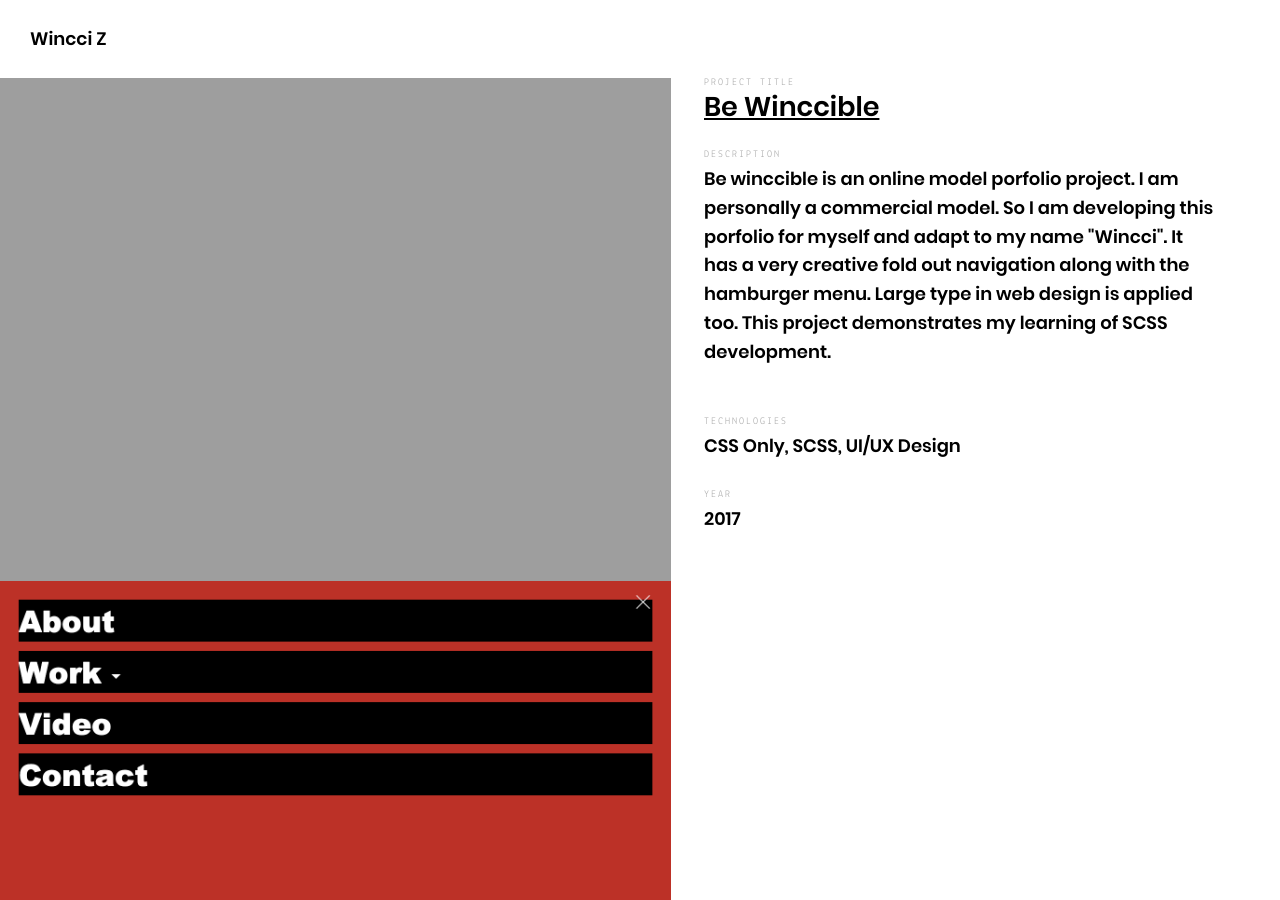
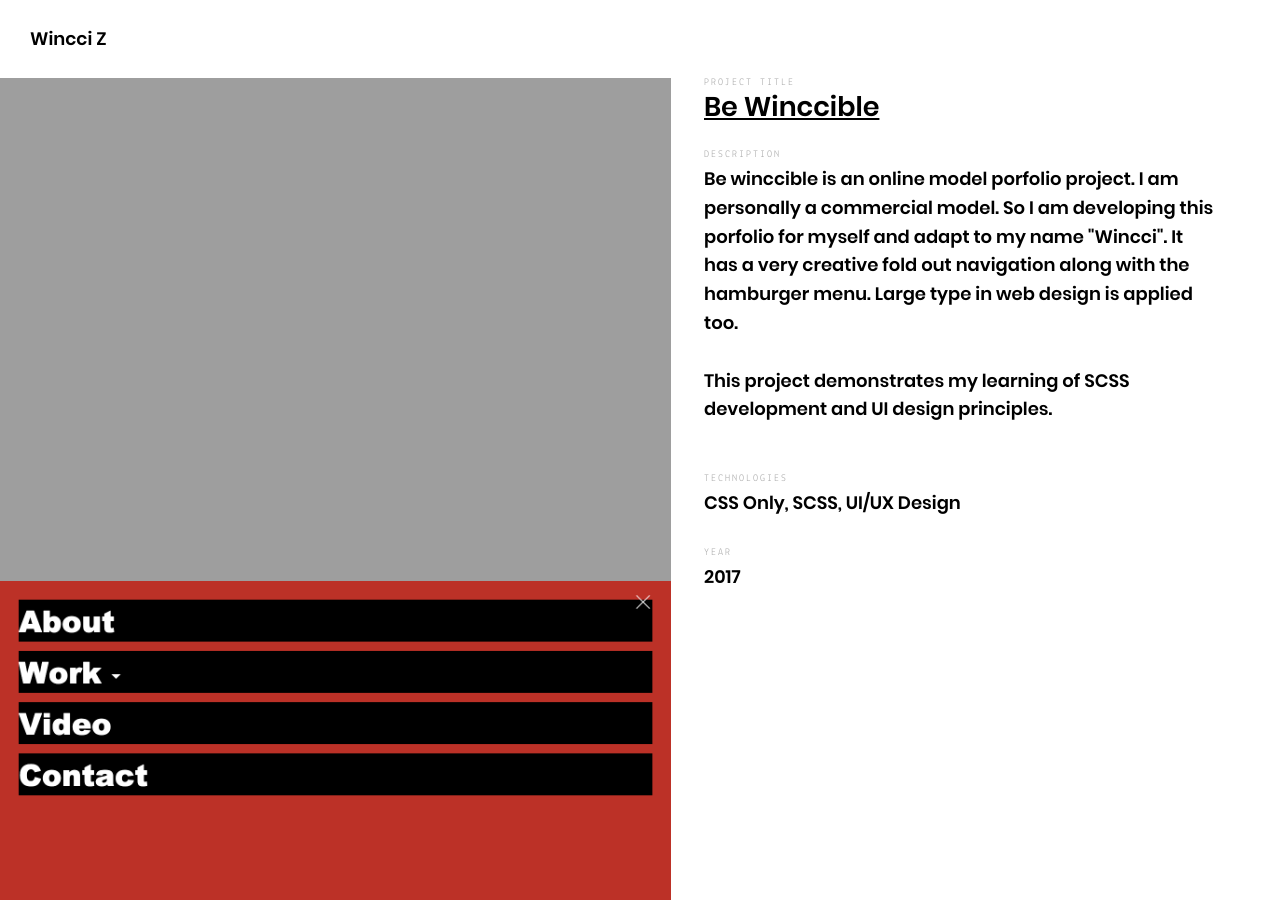
Before and after one commit to WincciChow/WincciChow.github.io, a Jekyll site: the page built from _posts/projects/2017-04-03-greenpineapple.md, in a window 1280 px wide and 900 px high. Built offline with Jekyll 4.4.1, drawn with Linux system fonts in a browser that asks for light colours.

Commit message:
discription updated

```diff
--- a/_posts/projects/2017-04-03-greenpineapple.md
+++ b/_posts/projects/2017-04-03-greenpineapple.md
@@ -31,4 +31,4 @@ images:
 ---
 <p>Be winccible is an online model porfolio project. I am personally a commercial model. So I am developing this porfolio for myself and adapt to my name "Wincci". It has a very creative fold out navigation along with the hamburger menu. Large type in web design is applied too.
 
-   This project demonstrates my learning of SCSS development. </p>
+  <br><br> This project demonstrates my learning of SCSS development and UI design principles. </p>
```
